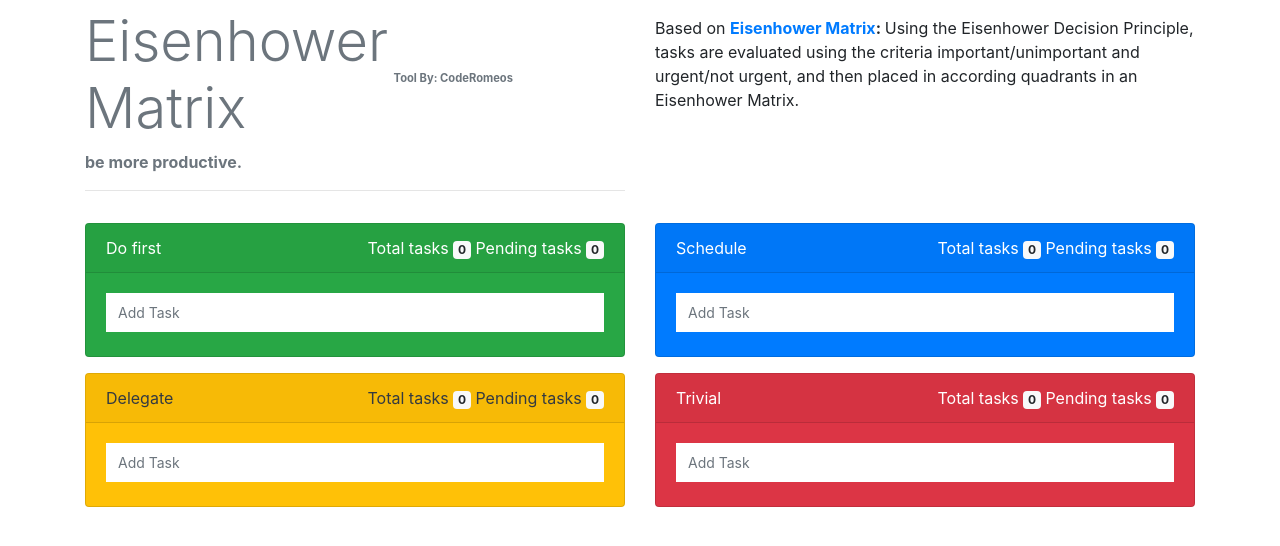
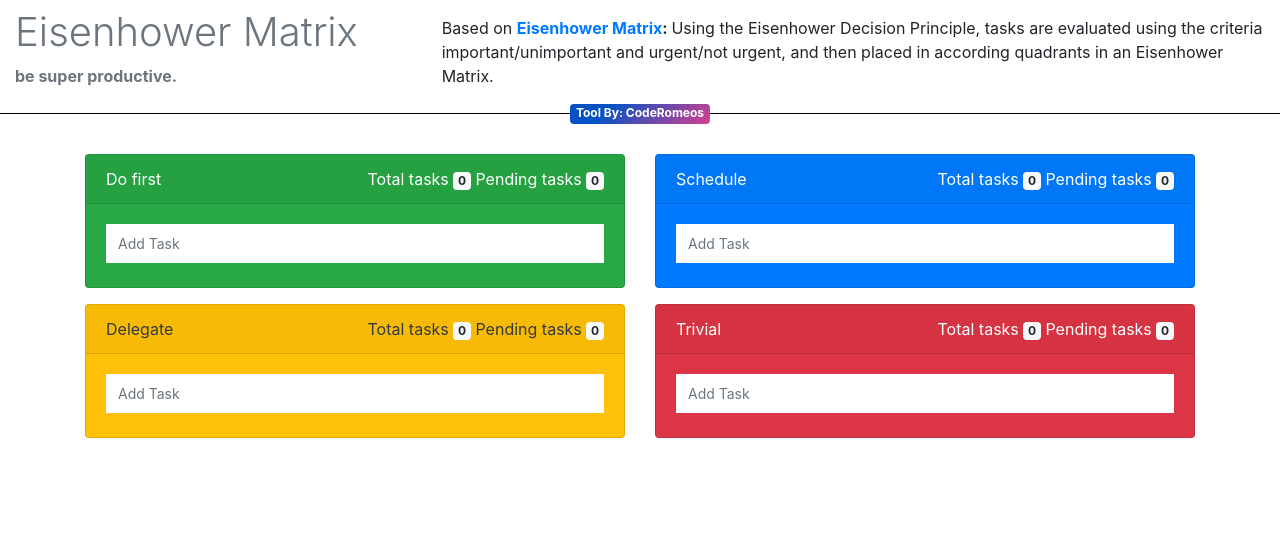
Before and after one commit to r8here/time-management-eisenhower-matrix, a Vue app: page / in a window 1280 px wide. Shown: the top 546 px of the page. Built offline with nearby package versions, Linux system fonts and the light colour scheme.

Commit message:
Update Header layout

```diff
--- a/src/App.vue
+++ b/src/App.vue
@@ -1,20 +1,18 @@
 <template>
-  <div id="app">
-    <div class="container">
+  <div id="app" class="">
+    <div class="container-fluid">
       <div class="row">
-        <div class="col-sm-6">
+        <div class="col-sm-4">
           <div class="app-title text-muted">
             <div class="app-title-container">
               <h1 class="display-4 mt-2">
                 Eisenhower Matrix
-                <small>Tool By: CodeRomeos</small>
               </h1>
+              <p class="font-weight-bold">be super productive.</p>
             </div>
-            <p class="font-weight-bold">be more productive.</p>
           </div>
-          <hr />
         </div>
-        <div class="col-sm-6">
+        <div class="col-sm-8">
           <p class="mt-3">
             Based on
             <strong>
@@ -25,6 +23,9 @@
           </p>
         </div>
       </div>
+    </div>
+    <div class="app-by">
+      <a href="//coderomeos.com" class="text-white badge badge-gradient">Tool By: CodeRomeos</a>
     </div>
     <Matrix />
   </div>
@@ -50,24 +51,30 @@ export default {
     color: #2c3e50;
     margin-top: 60px; */
 }
-.app-title-container {
-  position: relative;
-  max-width: 27rem;
+
+.app-title h1 { font-size: 2.5rem }
+
+.app-by{
+  width: 100%;
+  text-align: center;
+  border-bottom: 1px solid #000;
+  line-height: 0.1em;
+  margin: 0 0 2.5rem;
+  height: 10px;
 }
-.app-title small {
-  display: block;
-  font-size: 0.7rem;
-  font-weight: bold;
-  position: absolute;
-  right: 0.25rem;
-  top: 4rem;
+.app-by a {
+  background-color: #d4418e;
+  background-image: linear-gradient(315deg, #d4418e 0%, #0652c5 74%);
+  padding: .2rem .4rem .3rem;
 }
 @media (max-width: 575.98px) {
   .app-title h1 {
-    font-size: 30px;
-    font-weight: bold;
+    font-size: 1.8rem;
     line-height: 1;
     margin-top: 20px;
   }
+  .app-title-container {
+    text-align: center
+  }
 }
 </style>
```
